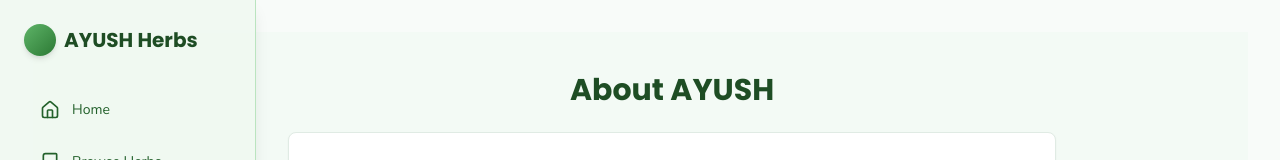
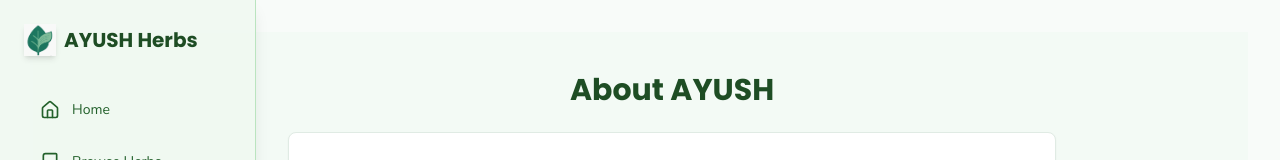
Before and after one commit to Lokesh1028/ayush-herb-hub, a React (Vite) app: page /about in a window 1280 px wide. Shown: the top 160 px of the page. Built offline with nearby package versions, Linux system fonts and the light colour scheme.

Commit message:
Replace green circle with image in sidebar
Replaced the green circle with an image in the sidebar component.

```diff
--- a/src/components/Sidebar.tsx
+++ b/src/components/Sidebar.tsx
@@ -51,7 +51,11 @@ export const Sidebar: React.FC = () => {
             "flex items-center space-x-2 mb-8",
             !isHovered && "md:justify-center"
           )}>
-            <div className="h-8 w-8 rounded-full bg-gradient-to-br from-herb-400 to-herb-600 flex-shrink-0 shadow-md transition-transform duration-300 hover:scale-110"></div>
+            <img
+              src="/lovable-uploads/b22e9d08-ba3c-4517-8e7c-1fda27423206.png"
+              alt="AYUSH Herbs Leaf Logo"
+              className="h-8 w-8 flex-shrink-0 shadow-md transition-transform duration-300 hover:scale-110"
+            />
             <h2 className={cn(
               "text-xl font-bold text-herb-800 dark:text-herb-100 transition-all duration-300",
               !isHovered && "md:opacity-0 md:w-0"
```
Also changed, not shown: public/lovable-uploads/b22e9d08-ba3c-4517-8e7c-1fda27423206.png (added).
